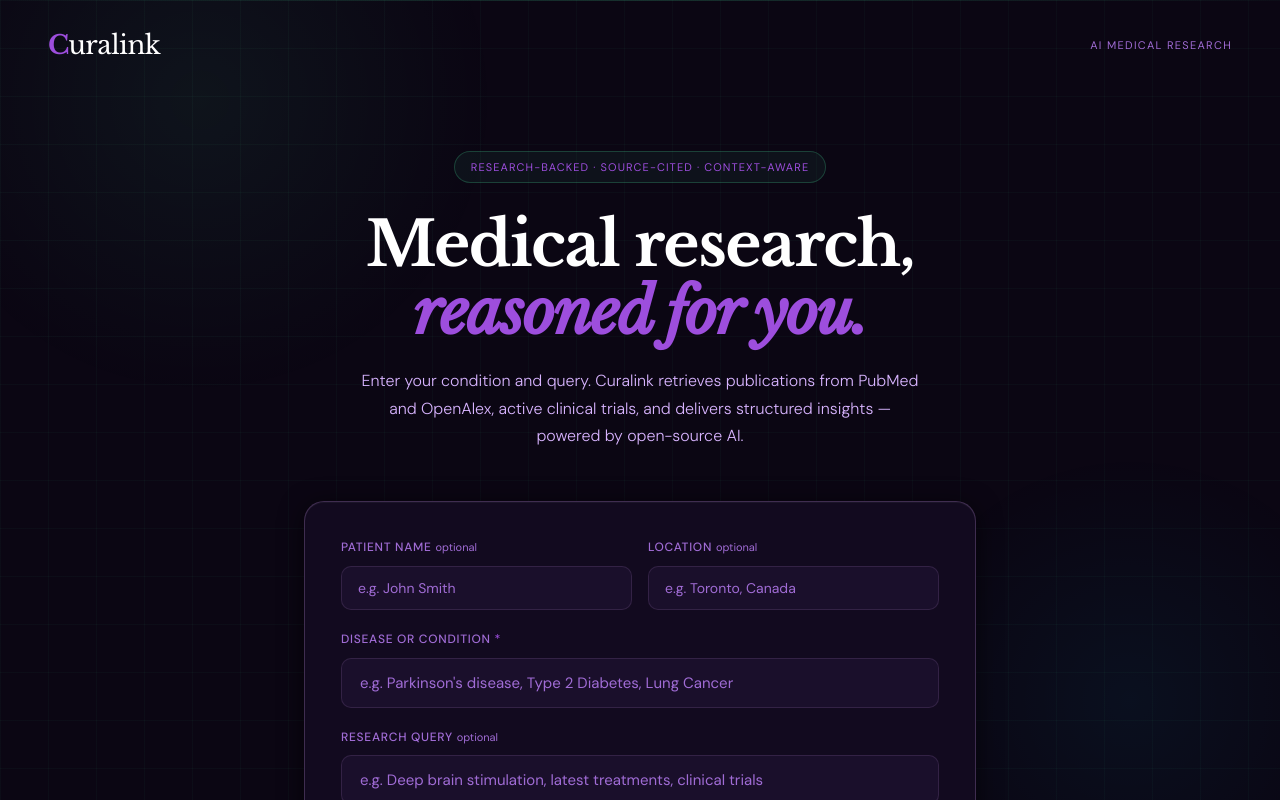
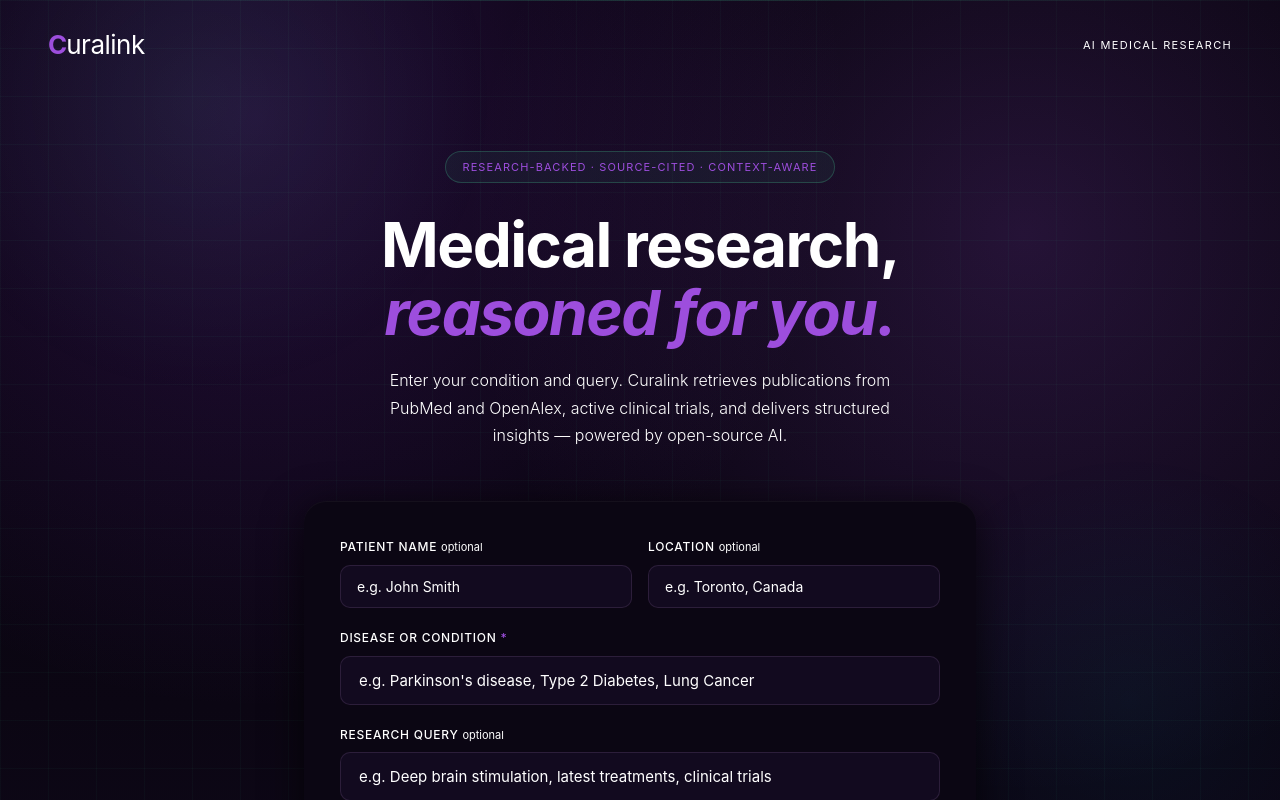
Before and after one commit to RiyaAgarwal0101/curalink, a React (Vite) app in the folder client/: page / in a window 1280 px wide. Shown: the top 800 px of the page. Built offline with nearby package versions, Linux system fonts and the light colour scheme; no server answers.

Commit message:
Update index.css

```diff
--- a/client/src/index.css
+++ b/client/src/index.css
@@ -5,47 +5,42 @@
 }
 
 :root {
-  /* Backgrounds (purple-tinted dark) */
-  --bg: #0b0613;
-  --bg2: #120a1f;
-  --bg3: #1a0f2b;
-  --bg4: #24143a;
+  /* 🎨 Core Palette */
+  --primary: #4B0082;
+  --secondary: #7B2CBF;
+  --accent: #9D4EDD;
+  --highlight: #E0AAFF;
 
-  /* Surfaces */
-  --surface: #1e1233;
-  --surface2: #2a1847;
+  /* 🌌 Background system (layered) */
+  --bg: #05030a;
+  --bg2: #0b0613;
+  --bg3: #120a1f;
+
+  /* 🪟 Glass surfaces */
+  --surface: rgba(30, 18, 51, 0.6);
+  --surface2: rgba(42, 24, 71, 0.7);
 
   /* Borders */
   --border: rgba(224,170,255,0.12);
-  --border2: rgba(224,170,255,0.22);
-
-  /* Your palette */
-  --accent: #9D4EDD;
-  --accent2: #7B2CBF;
-  --accent3: #4B0082;
-
-  /* Status */
-  --warn: #E0AAFF;
-  --danger: #ff6b6b;
+  --border-strong: rgba(224,170,255,0.25);
 
   /* Text */
   --text: #ffffff;
-  --text2: #d8b4ff;
-  --text3: #a06cd5;
+  --text-dim: #d8b4ff;
+  --text-muted: #a06cd5;
 
   /* Fonts */
-  --serif: 'Libre Baskerville', Georgia, serif;
-  --sans: 'DM Sans', system-ui, sans-serif;
+  --sans: 'Inter', 'DM Sans', system-ui, sans-serif;
 
   /* UI */
-  --radius: 12px;
-  --radius-lg: 20px;
+  --radius: 14px;
+  --radius-lg: 22px;
 
-  /* Shadows */
-  --shadow: 0 4px 24px rgba(0,0,0,0.6);
-  --shadow-accent: 0 0 30px rgba(157,78,221,0.25);
+  /* Shadows & glow */
+  --shadow: 0 8px 40px rgba(0,0,0,0.7);
+  --glow: 0 0 40px rgba(157,78,221,0.25);
 
-  --transition: 0.2s ease;
+  --transition: 0.25s ease;
 }
 
 html {
@@ -54,18 +49,37 @@ html {
 
 body {
   font-family: var(--sans);
-  background: var(--bg);
   color: var(--text);
   font-size: 15px;
   line-height: 1.65;
   min-height: 100vh;
+
+  /* 🌌 Premium gradient background */
+  background:
+    radial-gradient(circle at 20% 10%, rgba(123,44,191,0.25), transparent 40%),
+    radial-gradient(circle at 80% 20%, rgba(157,78,221,0.2), transparent 40%),
+    linear-gradient(to bottom, #05030a, #0b0613 60%, #120a1f);
+
   -webkit-font-smoothing: antialiased;
 }
 
-/* Scrollbar */
+/* ✨ Glass utility */
+.glass {
+  background: var(--surface);
+  backdrop-filter: blur(12px);
+  border: 1px solid var(--border);
+  border-radius: var(--radius);
+}
+
+/* 🔥 Glow border (used for active elements) */
+.glow-border {
+  border: 1px solid var(--border-strong);
+  box-shadow: 0 0 12px rgba(157,78,221,0.3);
+}
+
+/* 🧠 Scrollbar */
 ::-webkit-scrollbar {
-  width: 5px;
-  height: 5px;
+  width: 6px;
 }
 
 ::-webkit-scrollbar-track {
@@ -73,82 +87,105 @@ body {
 }
 
 ::-webkit-scrollbar-thumb {
-  background: var(--bg4);
-  border-radius: 4px;
+  background: linear-gradient(to bottom, #4B0082, #9D4EDD);
+  border-radius: 10px;
 }
 
 ::-webkit-scrollbar-thumb:hover {
-  background: var(--surface);
+  background: #9D4EDD;
 }
 
-/* Selection */
+/* ✨ Selection */
 ::selection {
-  background: rgba(157,78,221,0.25);
-  color: #ffffff;
+  background: rgba(157,78,221,0.3);
+  color: #fff;
 }
 
-/* Animations */
+/* 🎬 Animations */
 @keyframes fadeUp {
-  from { opacity: 0; transform: translateY(16px); }
+  from { opacity: 0; transform: translateY(20px); }
   to { opacity: 1; transform: translateY(0); }
 }
 
-@keyframes fadeIn {
-  from { opacity: 0; }
-  to { opacity: 1; }
+@keyframes glowPulse {
+  0%,100% { box-shadow: 0 0 15px rgba(157,78,221,0.2); }
+  50% { box-shadow: 0 0 35px rgba(157,78,221,0.45); }
 }
 
-@keyframes pulse {
-  0%, 100% { opacity: 1; }
-  50% { opacity: 0.4; }
-}
-
-@keyframes spin {
-  to { transform: rotate(360deg); }
-}
-
-@keyframes shimmer {
-  0% { background-position: -200% 0; }
-  100% { background-position: 200% 0; }
-}
-
-@keyframes glow {
-  0%, 100% { box-shadow: 0 0 20px rgba(157,78,221,0.15); }
-  50% { box-shadow: 0 0 40px rgba(157,78,221,0.35); }
-}
-
-@keyframes slideIn {
-  from { opacity: 0; transform: translateX(-12px); }
-  to { opacity: 1; transform: translateX(0); }
+@keyframes float {
+  0%,100% { transform: translateY(0px); }
+  50% { transform: translateY(-6px); }
 }
 
 @keyframes typingDot {
-  0%, 100% { transform: translateY(0); }
-  50% { transform: translateY(-4px); }
+  0%,100% { transform: translateY(0); opacity: 0.6; }
+  50% { transform: translateY(-6px); opacity: 1; }
 }
 
-@keyframes scanline {
-  0% { top: -100%; }
-  100% { top: 200%; }
-}
-
+/* 🎯 Utility */
 .animate-fade-up {
   animation: fadeUp 0.5s ease forwards;
 }
 
-.animate-fade-in {
-  animation: fadeIn 0.3s ease forwards;
+.glow {
+  animation: glowPulse 2.5s infinite ease-in-out;
 }
 
-/* Utility */
-.sr-only {
-  position: absolute;
-  width: 1px;
-  height: 1px;
-  padding: 0;
-  margin: -1px;
-  overflow: hidden;
-  clip: rect(0,0,0,0);
-  white-space: nowrap;
-  border: 0;
+.hover-lift {
+  transition: var(--transition);
 }
+.hover-lift:hover {
+  transform: translateY(-4px);
+  box-shadow: var(--shadow), var(--glow);
+}
+
+/* 🔘 Buttons (global style upgrade) */
+button {
+  border: none;
+  outline: none;
+  cursor: pointer;
+  font-family: inherit;
+  transition: var(--transition);
+}
+
+button.primary {
+  background: linear-gradient(135deg, #4B0082, #9D4EDD);
+  color: white;
+  padding: 10px 18px;
+  border-radius: var(--radius);
+  box-shadow: 0 0 15px rgba(157,78,221,0.3);
+}
+
+button.primary:hover {
+  transform: translateY(-2px);
+  box-shadow: 0 0 25px rgba(157,78,221,0.5);
+}
+
+/* 🧾 Inputs */
+input, textarea {
+  background: var(--surface);
+  border: 1px solid var(--border);
+  color: var(--text);
+  padding: 10px 12px;
+  border-radius: var(--radius);
+  outline: none;
+  transition: var(--transition);
+}
+
+input:focus, textarea:focus {
+  border-color: var(--accent);
+  box-shadow: 0 0 10px rgba(157,78,221,0.4);
+}
+
+/* 📌 Footer */
+.footer {
+  text-align: center;
+  padding: 18px;
+  font-size: 13px;
+  color: var(--text-muted);
+  opacity: 0.7;
+}
+
+.footer span {
+  color: var(--highlight);
+}
```
